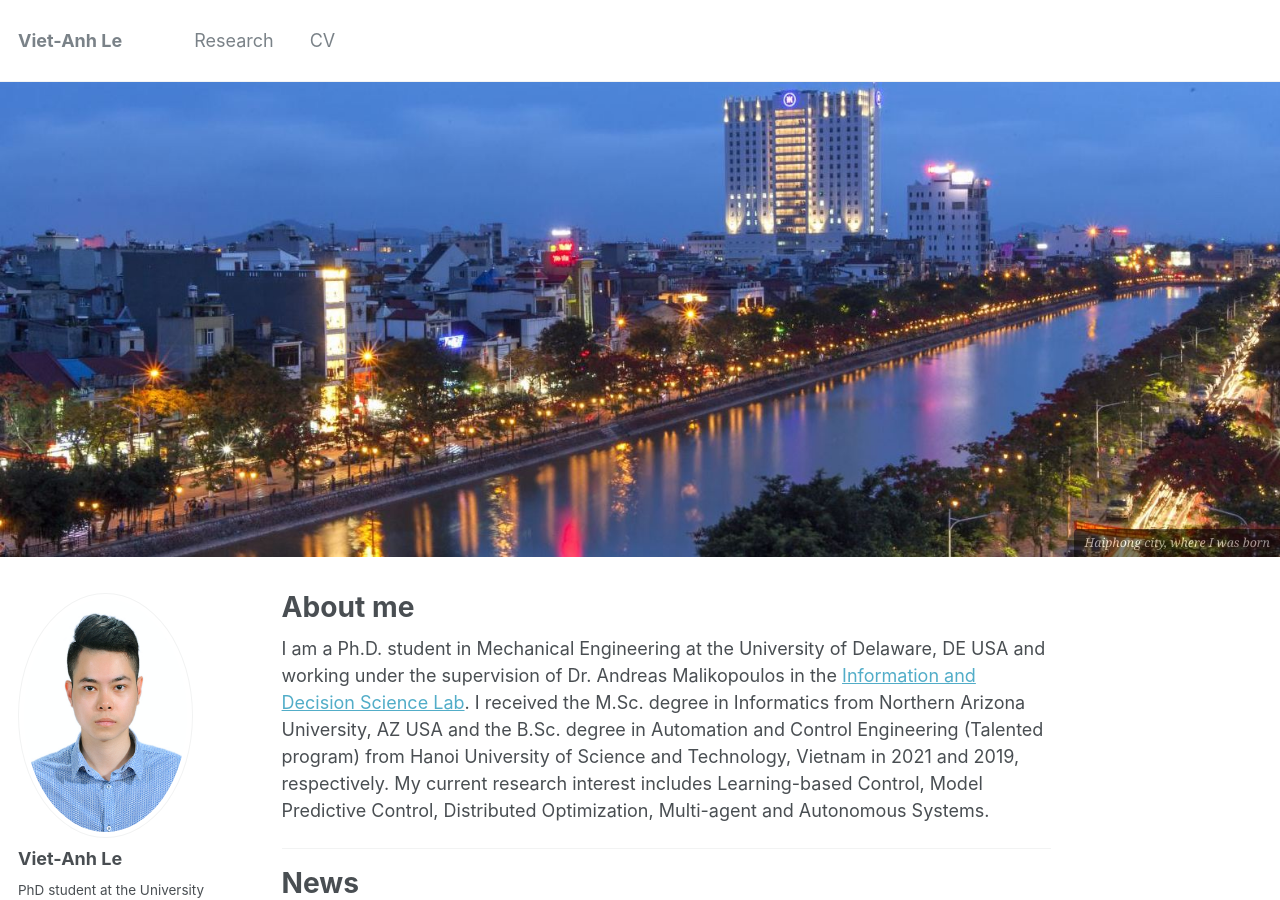
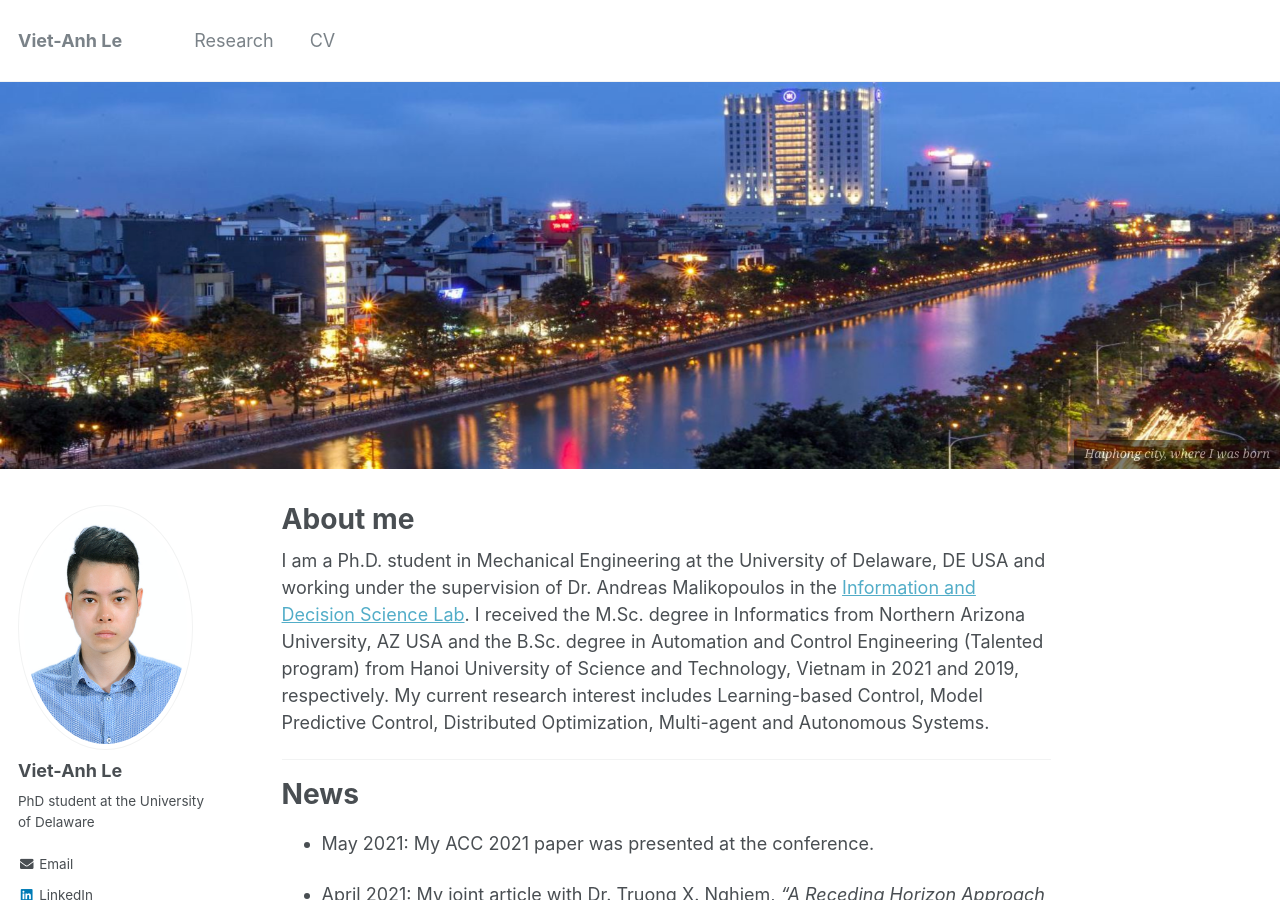
Before and after one commit to vietanhle0101/vietanhle0101.github.io, a Jekyll site: the page built from _pages/about.md, in a window 1280 px wide and 900 px high. Built offline with Jekyll 4.4.1, drawn with Linux system fonts in a browser that asks for light colours.

Commit message:
add header photo

```diff
--- a/_pages/about.md
+++ b/_pages/about.md
@@ -3,7 +3,7 @@ permalink: /
 title: "About me"
 excerpt: ""
 header:
-  image: hpcity.png
+  image: hp_theme.png
   caption: "*Haiphong city, where I was born*"
 author_profile: true
 redirect_from:
```
Also changed, not shown: images/hp_theme.png (added), images/hpcity.png (deleted).
